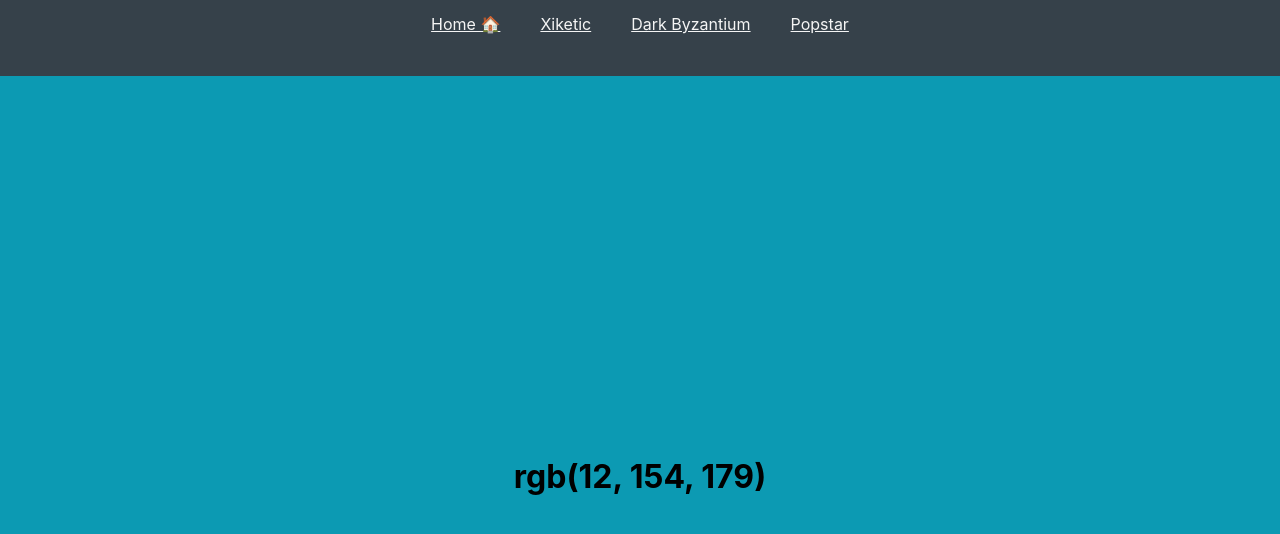
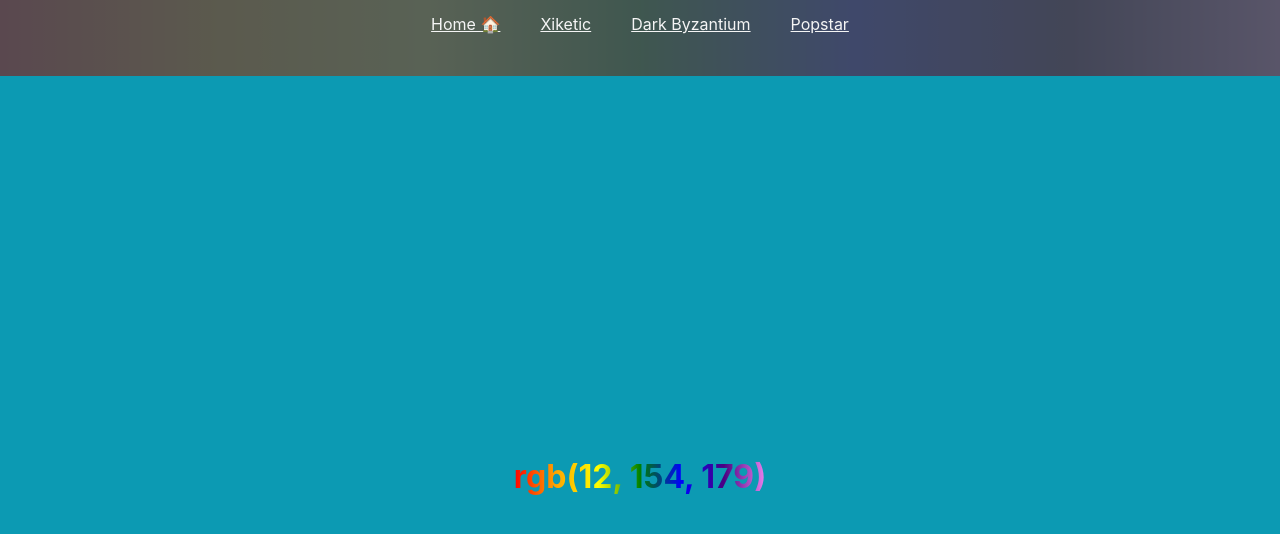
Before and after one commit to hana-acciaioli/react-color-router, a React (Create React App) app: page /12/154/179 in a window 1280 px wide. Shown: the top 534 px of the page. Built offline with nearby package versions, Linux system fonts and the light colour scheme.

Commit message:
added error component

```diff
--- a/src/App.css
+++ b/src/App.css
@@ -6,6 +6,26 @@ html,
 /* } */
 
 .home {
+  /* background-image: linear-gradient(
+    to left,
+    rgb(231, 167, 231),
+    rgb(118, 88, 139),
+    rgb(101, 101, 238),
+    rgb(102, 175, 102),
+    rgb(231, 231, 131),
+    rgb(241, 189, 92),
+    rgb(236, 99, 99)
+  ); */
+  box-sizing: border-box;
+  display: flex;
+  text-align: center;
+  flex-direction: column;
+  align-items: center;
+  justify-content: center;
+  height: 100vh;
+  min-width: 100%;
+}
+.App {
   background-image: linear-gradient(
     to left,
     rgb(231, 167, 231),
@@ -16,12 +36,4 @@ html,
     rgb(241, 189, 92),
     rgb(236, 99, 99)
   );
-  box-sizing: border-box;
-  display: flex;
-  text-align: center;
-  flex-direction: column;
-  align-items: center;
-  justify-content: center;
-  height: 100vh;
-  min-width: 100%;
 }
--- a/src/App.js
+++ b/src/App.js
@@ -2,6 +2,7 @@ import './App.css';
 import { Switch, Route } from 'react-router-dom';
 import Nav from './components/Nav/Nav.js';
 import Color from './components/Color/Color.js';
+import Error from './components/Error/Error.js';
 
 function App() {
   return (
@@ -12,6 +13,7 @@ function App() {
           <h1 className="home"></h1>
         </Route>
         <Route path="/:redValue/:greenValue/:blueValue" component={Color} />
+        <Route path="/*" component={Error} />
       </Switch>
     </div>
   );
--- a/src/components/Color/Color.css
+++ b/src/components/Color/Color.css
@@ -9,7 +9,11 @@
   min-width: 100%;
   /* background-color: blue; */
 }
-
+.rainbow-text {
+  background-image: linear-gradient(to left, violet, indigo, blue, green, yellow, orange, red);
+  -webkit-background-clip: text;
+  color: transparent;
+}
 body {
   height: 100vh;
 }
--- a/src/components/Color/Color.js
+++ b/src/components/Color/Color.js
@@ -9,7 +9,7 @@ export default function Color() {
       className="container"
       style={{ backgroundColor: `rgb(${redValue}, ${greenValue}, ${blueValue})` }}
     >
-      <h1>
+      <h1 className="rainbow-text">
         rgb({redValue}, {greenValue}, {blueValue})
       </h1>
     </div>
--- /dev/null
+++ b/src/components/Error/Error.css
@@ -0,0 +1,11 @@
+.container {
+    box-sizing: border-box;
+    display: flex;
+    text-align: center;
+    flex-direction: column;
+    align-items: center;
+    justify-content: center;
+    height: 100vh;
+    min-width: 100%;
+    /* background-color: blue; */
+  }
--- /dev/null
+++ b/src/components/Error/Error.js
@@ -0,0 +1,10 @@
+import React from 'react';
+import './Error.css';
+
+export default function Error() {
+  return (
+    <div className="container">
+      <h1>Uh-oh, we don&apos;t have that color here!</h1>
+    </div>
+  );
+}
--- a/src/components/Nav/Nav.css
+++ b/src/components/Nav/Nav.css
@@ -1,5 +1,5 @@
 nav {
-  background-color: rgb(54, 65, 74);
+  background-color: rgba(54, 65, 74, 0.8);
   color: whitesmoke;
   list-style: none;
   display: flex(1fr);
@@ -10,7 +10,7 @@ nav {
 }
 .nav-bar {
   display: block;
-  color: white;
+  color: whitesmoke;
   text-align: center;
   padding: 14px 16px;
   text-decoration: none;
```
